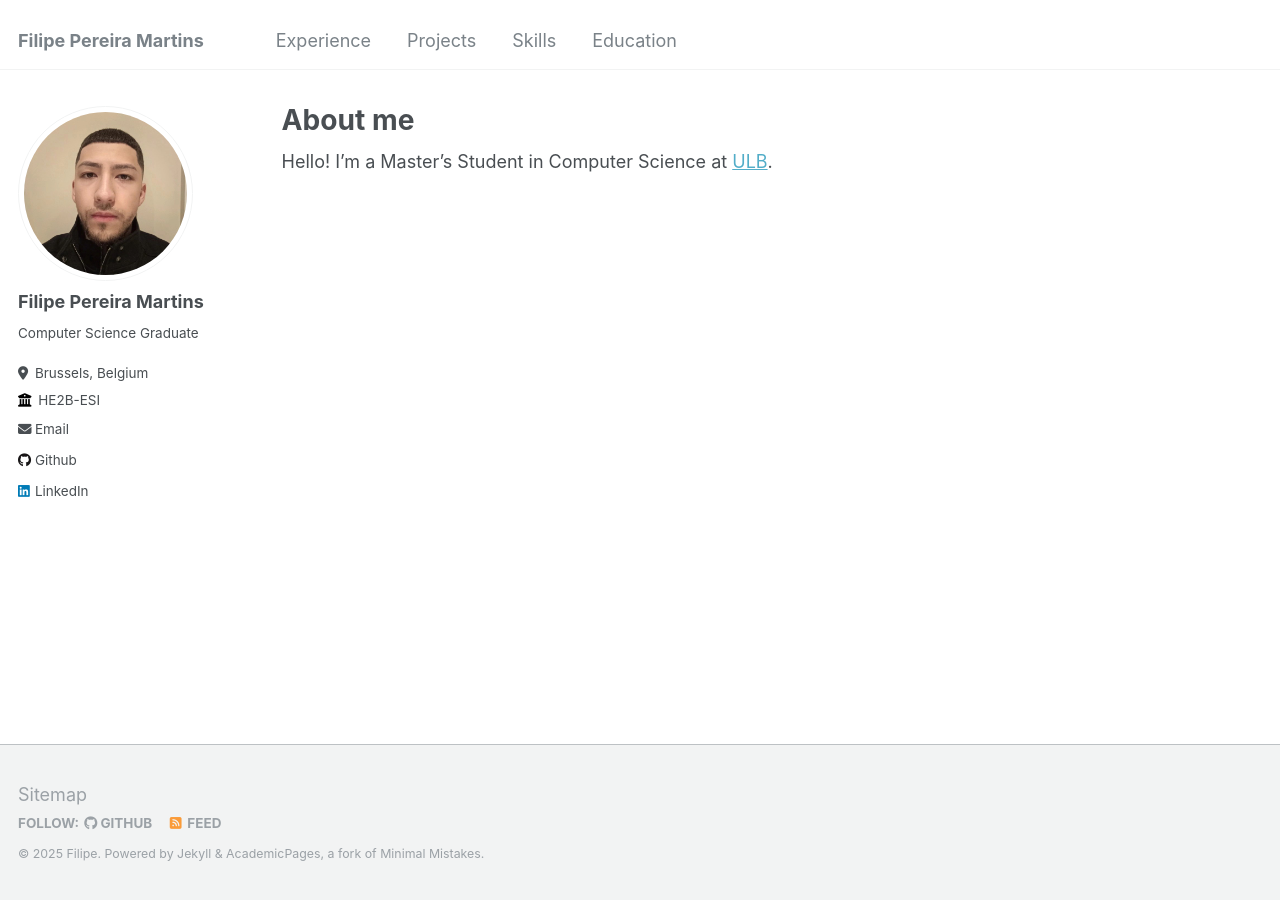
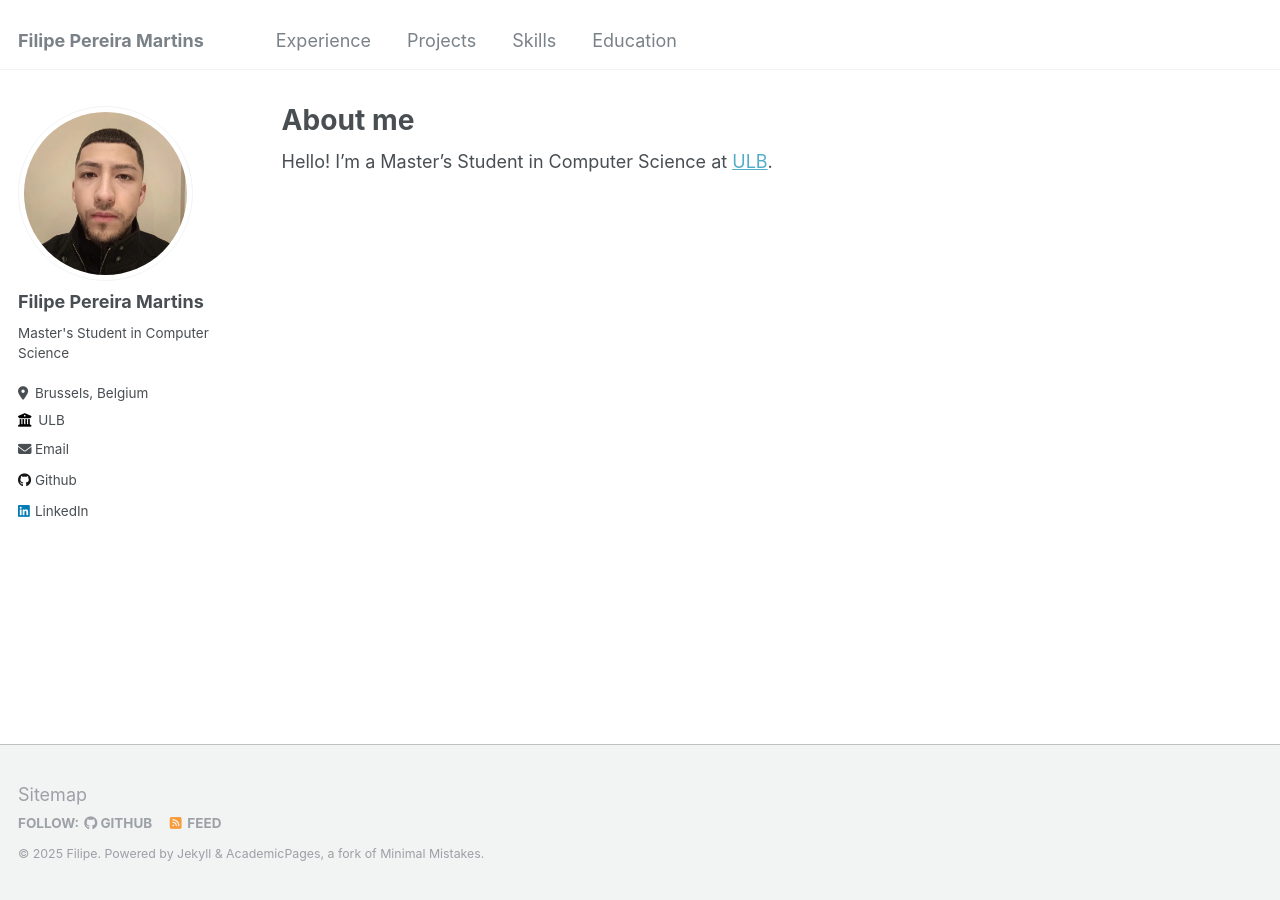
Before and after one commit to FilipeDevs/FilipeDevs.github.io, a Jekyll site: the page built from _pages/about.md, in a window 1280 px wide. Built offline with Jekyll 4.4.1, drawn with Linux system fonts in a browser that asks for light colours.

Commit message:
Update bio and employer information in config

```diff
--- a/_config.yml
+++ b/_config.yml
@@ -24,9 +24,9 @@ author:
   avatar: "profile.jpg"
   name: "Filipe Pereira Martins"
   pronouns: # example: "she/her"
-  bio: "Computer Science Graduate"
+  bio: "Master's Student in Computer Science"
   location: "Brussels, Belgium"
-  employer: "HE2B-ESI"
+  employer: "ULB"
   # uri:
   email: "filipe.pereira.dev@gmail.com"
 
```
